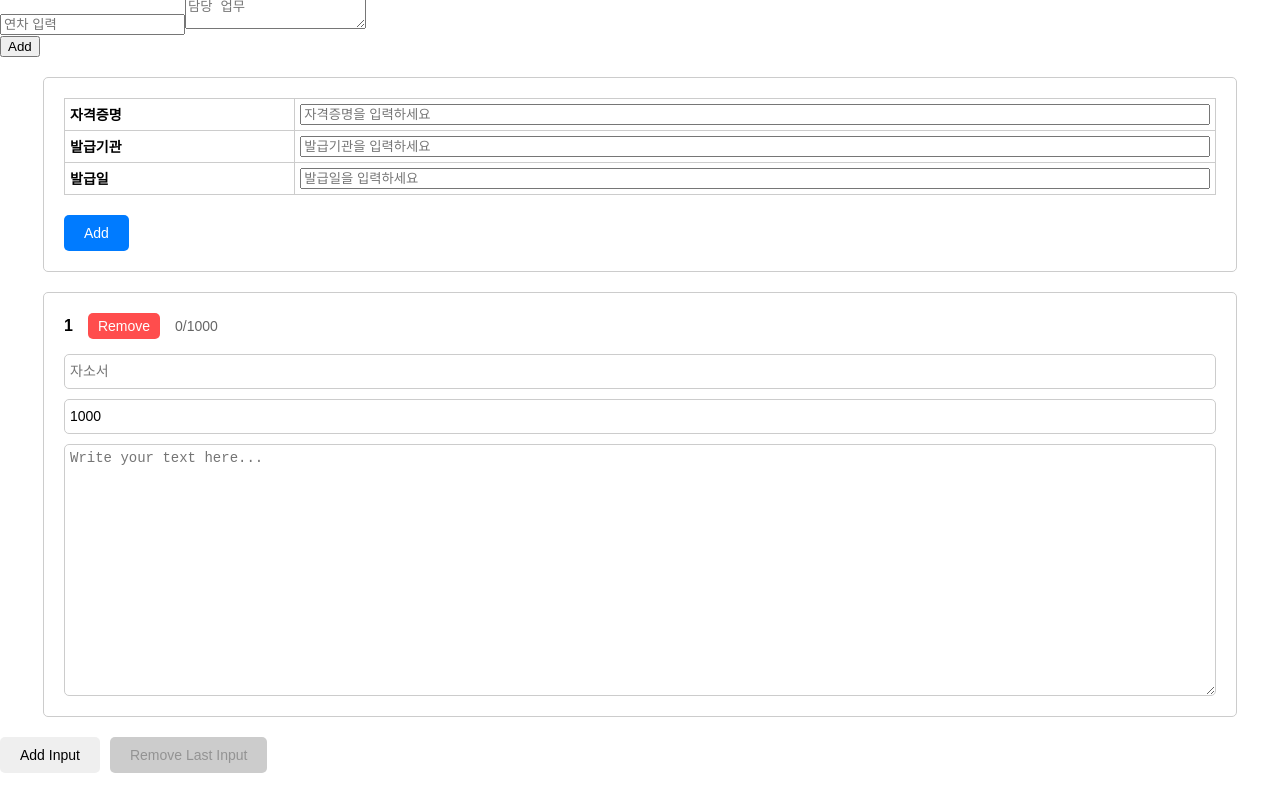
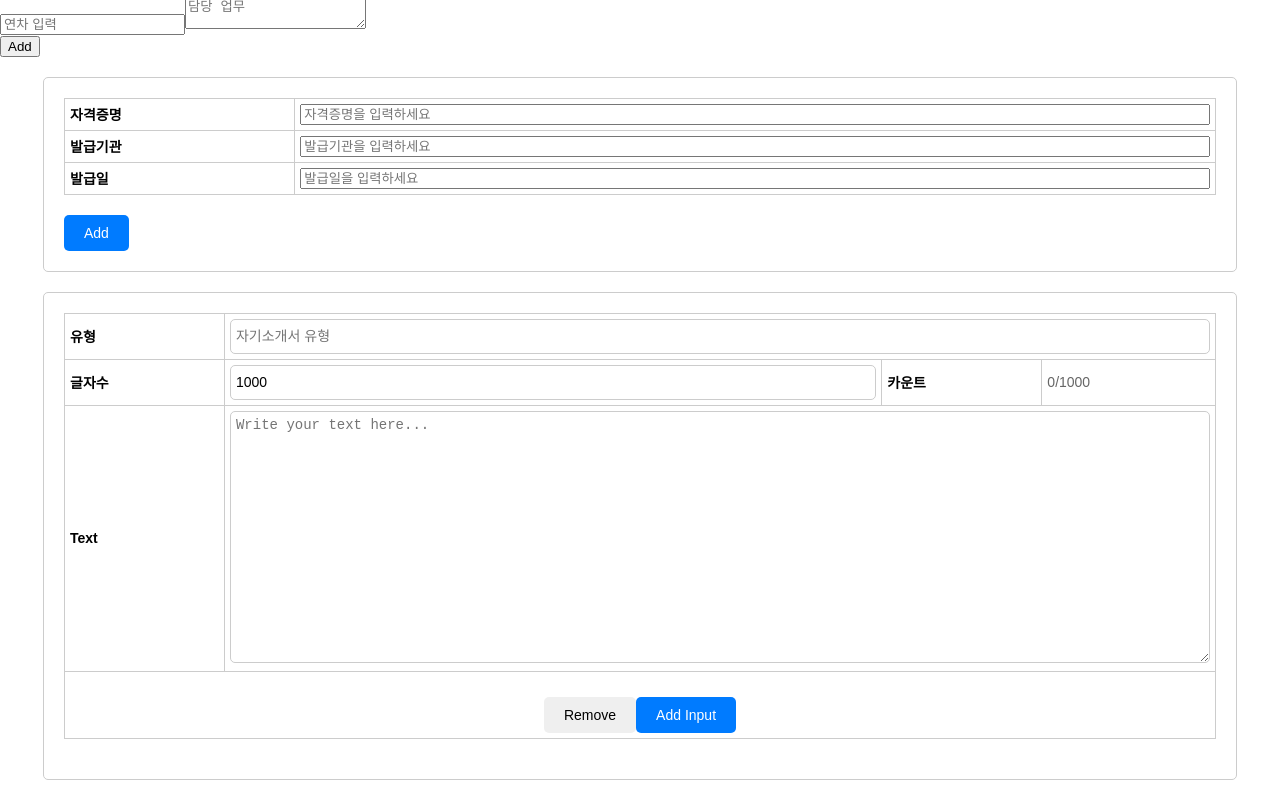
Before and after one commit to jeauk/react-resume, a React (Create React App) app: page / in a window 1280 px wide. Shown: the part 992-1792 px from the top of the page. Before the commit the page ends 1765 px from the top, so only its background shows below. Built offline with nearby package versions, Linux system fonts and the light colour scheme.

Commit message:
자소서수정

```diff
--- a/src/components/MaxLengthInput.css
+++ b/src/components/MaxLengthInput.css
@@ -8,43 +8,17 @@
   font-family: Arial, sans-serif;
 }
 
-.input-container .input-info-box {
-  display: flex;
-  align-items: center;
-  margin-bottom: 15px;
+.input-container table {
+  width: 100%;
+  border-collapse: collapse;
+  margin-bottom: 20px;
+  font-size: 14px;
 }
 
-.input-container .input-info-box .input-id {
-  font-size: 16px;
-  font-weight: bold;
-  margin-right: 15px;
-}
-
-.input-container .input-info-box button {
-  margin-right: 15px;
-  padding: 5px 10px;
-  font-size: 14px;
-  border: none;
-  border-radius: 5px;
-  background-color: #ff4d4d;
-  color: #fff;
-  cursor: pointer;
-}
-
-.input-container .input-info-box button:disabled {
-  background-color: #ccc;
-  cursor: not-allowed;
-}
-
-.input-container .char-count {
-  font-size: 14px;
-  color: #666;
-}
-
-.input-container .input-box {
-  display: flex;
-  flex-direction: column;
-  gap: 10px;
+.input-container th, .input-container td {
+  padding: 5px;
+  border: 1px solid #ccc;
+  text-align: left;
 }
 
 .input-container .title-input,
@@ -68,10 +42,43 @@
   box-sizing: border-box;
 }
 
+.input-container .char-count {
+  font-size: 14px;
+  color: #666;
+}
+
+.input-container .input-info-box {
+  display: flex;
+  align-items: center;
+  margin-bottom: 15px;
+}
+
+.input-container .input-info-box .input-id {
+  font-size: 16px;
+  font-weight: bold;
+  margin-right: 15px;
+}
+
+.input-container .input-info-box button {
+  margin-right: 15px;
+  padding: 5px 10px;
+  font-size: 14px;
+  border: none;
+  border-radius: 5px;
+  background-color: #ff4d4d; /* Remove 버튼 색상 */
+  color: #fff;
+  cursor: pointer;
+}
+
+.input-container .input-info-box button:disabled {
+  background-color: #ccc;
+  cursor: not-allowed;
+}
+
 .button-container {
   margin-top: 20px;
   display: flex;
-  gap: 10px;
+  justify-content: center; /* 중앙 정렬 */
 }
 
 .button-container button {
@@ -83,12 +90,16 @@
   transition: background-color 0.3s;
 }
 
-.button-container button:hover:not(:disabled) {
-  background-color: #007bff;
+.button-container .add-input-button {
+  background-color: #007bff; /* Add Input 버튼 색상 */
   color: #fff;
 }
 
-.button-container button:disabled {
+.button-container .add-input-button:hover:not(:disabled) {
+  background-color: #0056b3;
+}
+
+.button-container .add-input-button:disabled {
   background-color: #ccc;
   cursor: not-allowed;
 }
--- a/src/components/MaxLengthInput.jsx
+++ b/src/components/MaxLengthInput.jsx
@@ -31,52 +31,80 @@ const MaxLengthInput = () => {
     }
   };
 
-  const removeLastInput = () => {
-    if (inputs.length > 1) {
-      setInputs(inputs.slice(0, -1));
-    }
-  };
-
   return (
     <div>
       {inputs.map((input, index) => (
         <div key={input.id} className="input-container">
-          <div className="input-info-box">
-            <div className="input-id">{index + 1}</div>
-            <button type="button" onClick={() => removeInput(input.id)}>Remove</button>
+          <table>
+            <tbody>
+              <tr>
+                <th><label htmlFor={`title-${input.id}`}>유형</label></th>
+                <td colSpan="3">
+                  <input
+                    type="text"
+                    id={`title-${input.id}`}
+                    value={input.title}
+                    onChange={(e) => handleChange(e, input.id, 'title')}
+                    placeholder="자기소개서 유형"
+                    className="title-input"
+                  />
+                </td>
+              </tr>
+              <tr>
+                <th><label htmlFor={`maxChars-${input.id}`}>글자수</label></th>
+                <td>
+                  <input
+                    type="number"
+                    id={`maxChars-${input.id}`}
+                    value={input.maxChars}
+                    onChange={(e) => handleChange(e, input.id, 'maxChars')}
+                    placeholder="최대 글자수 설정"
+                    className="max-chars-input"
+                  />
+                </td>
+                <th>카운트</th>
+                <td>
                   <div className="char-count">
                     {input.text.length}/{input.maxChars}
                   </div>
-          </div>
-          <div className="input-box">
-            <input
-              type="text"
-              value={input.title}
-              onChange={(e) => handleChange(e, input.id, 'title')}
-              placeholder="자소서"
-              className="title-input"
-            />
-            <input
-              type="number"
-              value={input.maxChars}
-              onChange={(e) => handleChange(e, input.id, 'maxChars')}
-              placeholder="Max characters"
-              className="max-chars-input"
-            />
+                </td>
+              </tr>
+              <tr>
+                <th><label htmlFor={`text-${input.id}`}>Text</label></th>
+                <td colSpan="3">
                   <textarea
+                    id={`text-${input.id}`}
                     value={input.text}
                     onChange={(e) => handleChange(e, input.id, 'text')}
                     placeholder="Write your text here..."
                     rows="15"
-              cols="180"
                   />
+                </td>
+              </tr>
+              <tr>
+                <td colSpan="4">
+                  <div className="button-container">
+                    <button
+                      type="button"
+                      onClick={() => removeInput(input.id)}
+                    >
+                      Remove
+                    </button>
+                    <button
+                      type="button"
+                      onClick={addInput}
+                      disabled={inputs.length >= 5}
+                      className="add-input-button"
+                    >
+                      Add Input
+                    </button>
                   </div>
+                </td>
+              </tr>
+            </tbody>
+          </table>
         </div>
       ))}
-      <div className="button-container">
-        <button onClick={addInput} disabled={inputs.length >= 5}>Add Input</button>
-        <button onClick={removeLastInput} disabled={inputs.length <= 1}>Remove Last Input</button>
-      </div>
     </div>
   );
 };
```
Lines whose indentation alone changed are shown as unchanged.
